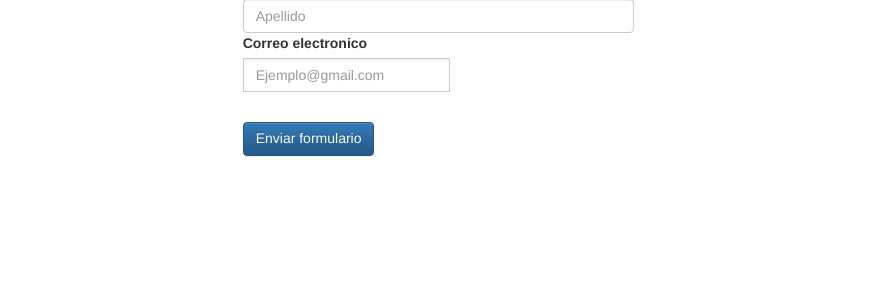
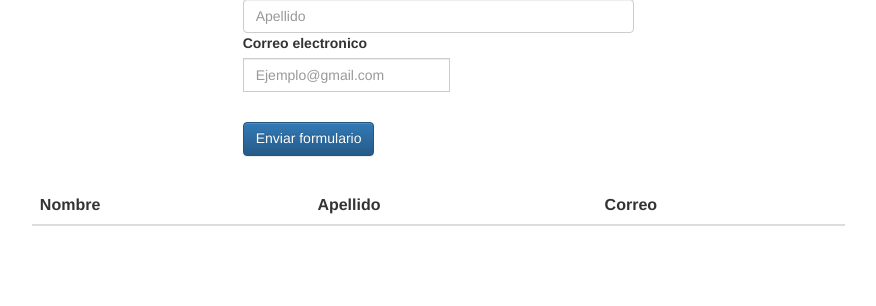
Before and after one commit to MauricioPomazan/forms-python, a Django app: page / in a window 1280 px wide. Shown: the part 255-561 px from the top of the page, without its empty margins (209-1085 px from the left). Run offline with Django 3.2, Linux system fonts and the light colour scheme; lists and menus that the app fills with data are empty; some libraries are stand-ins or nearby versions.

Commit message:
Validaciones y cargas en base de datos

```diff
--- a/blog/templates/blog/base.html
+++ b/blog/templates/blog/base.html
@@ -8,6 +8,9 @@
         <link href='//fonts.googleapis.com/css?family=Lobster&subset=latin,latin-ext' rel='stylesheet' type='text/css'>
         <link rel="stylesheet" href="{% static 'css/blog.css' %}">
         <script src="https://ajax.googleapis.com/ajax/libs/jquery/3.6.0/jquery.min.js"></script>
+        <script src="https://cdn.datatables.net/1.13.1/js/jquery.dataTables.min.js"></script>
+        <script src="https://cdn.datatables.net/1.13.1/css/jquery.dataTables.min.css"></script>
+        <script src="https://unpkg.com/sweetalert/dist/sweetalert.min.js"></script>
     </head>
     <body>
 
@@ -21,13 +24,13 @@
                     <div class="row g-3 needs-validation" novalidate="">
                     <div class="col-md-12">
                       <label for="validationCustom01" class="form-label"><font style="vertical-align: inherit;"><font style="vertical-align: inherit;">Nombre</font></font></label>
-                      <input type="text" class="form-control" id="nombre" placeholder="Ingrese nombre completo" required="">
+                      <input type="text" class="form-control" onkeyup="lettersOnly(this)" id="nombre" placeholder="Ingrese nombre completo" required="">
                       <div class="valid-feedback">
                       </div>
                     </div>
                     <div class="col-md-12">
                       <label for="validationCustom02" class="form-label"><font style="vertical-align: inherit;"><font style="vertical-align: inherit;">Apellido</font></font></label>
-                      <input type="text" class="form-control" id="apellido" placeholder="Apellido" required="">
+                      <input type="text" class="form-control" onkeyup="lettersOnly(this)" id="apellido" placeholder="Apellido" required="">
                       <div class="valid-feedback">
                       </div>
                     </div>
@@ -47,6 +50,24 @@
                 </div>
             </div>
         </div>
+        <div class="col-md-8 col-md-offset-2">
+            <div id="contenedorTabla">
+        <table class="table table-striped" style="margin-top: 30px">
+            <thead>
+              <tr>
+                <th scope="col">Nombre</th>
+                <th scope="col">Apellido</th>
+                <th scope="col">Correo</th>
+              </tr>
+            </thead>
+            <tbody>
+              <tr>
+              </tr>
+            </tbody>
+          </table>
+        </div>
+        </div>
+
     </body>
 </html>
 
@@ -66,19 +87,18 @@ function enviarFormulario(){
             datatype: 'json',
             data: {nombre: nombre,
                    apellido: apellido,
-                   corre: correo},
+                   correo: correo},
             statusCode: {
                 200: function (data) {
-                    alert("Salio todo correcto");
+                 $("#contenedorTabla").html(data)
+                 swal("Persona agregada correctamente");
 
                 },
-                500: function () {
-                    //toastr.error(gettext('Server error, contact an administrator.'), ' ', {timeOut: 2000})
-                }
             }
         });
-
-
 }
-
+function lettersOnly(input) {
+    var regex = /[^a-z ]/gi;
+    input.value = input.value.replace(regex, "");
+}
 </script>
--- a/blog/views.py
+++ b/blog/views.py
@@ -59,13 +59,18 @@ def post_edit(request, pk):
 
 def persona_new(request):
 
+
     nombre = request.POST['nombre']
     apellido = request.POST['apellido']
-    correo = request.POSt['correo']
+    correo = request.POST['correo']
+
 
     persona = Persona()
     persona.nombre = nombre
     persona.apellido = apellido
     persona.correo = correo
     persona.save()
-    return HttpResponse(status=200)
+
+
+    listado_personas = Persona.objects.all()
+    return render(request, 'blog/tabla.html', {'personas': listado_personas})
```
Also changed, not shown: blog/templates/blog/tabla.html (added, +34 -0 lines), db.sqlite3.
